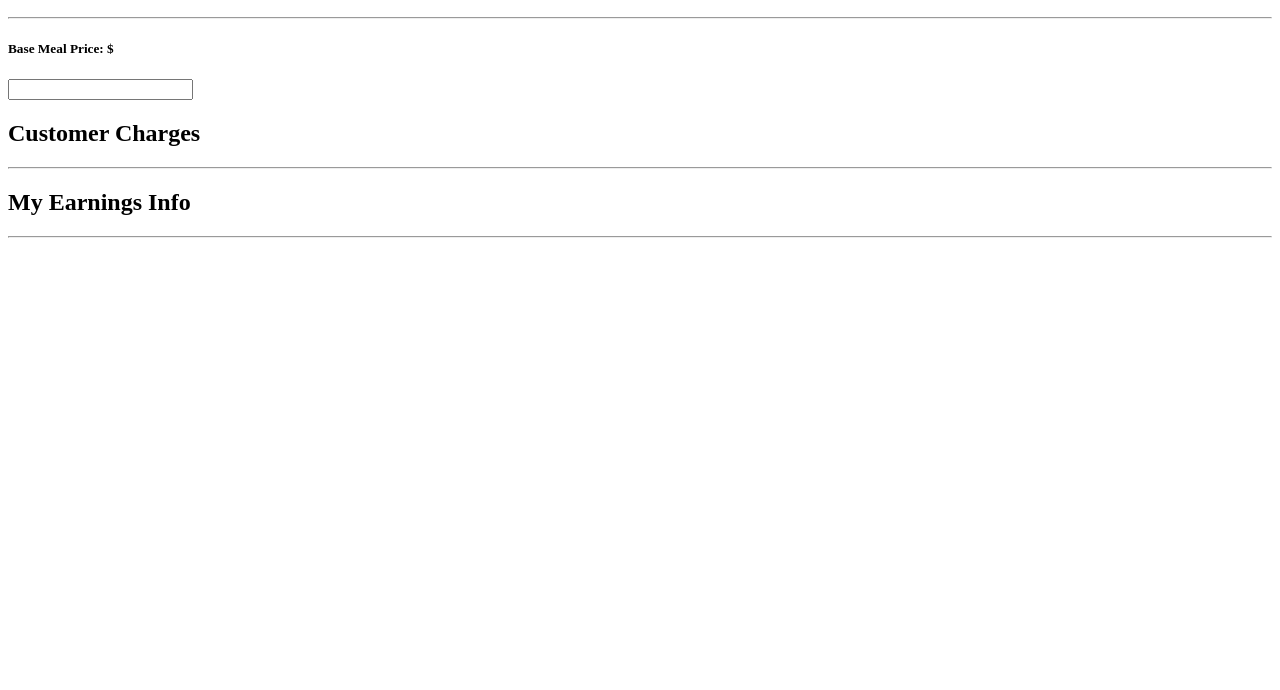
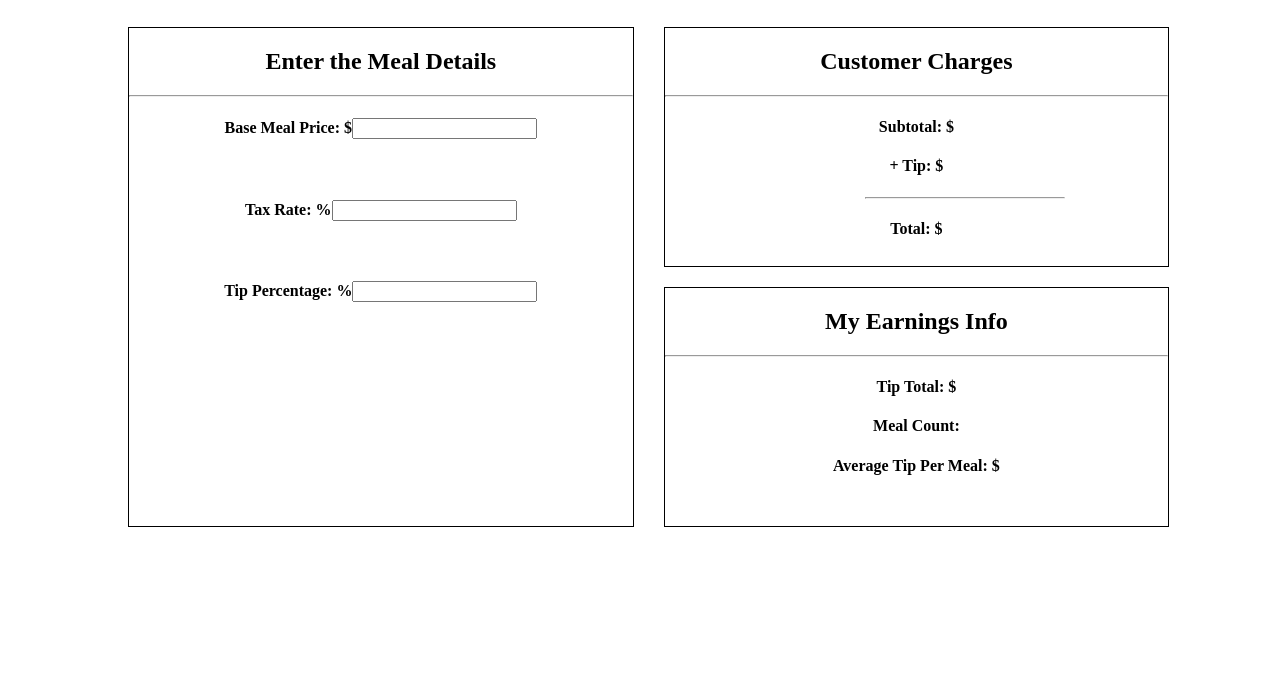
Before and after one commit to Doonyby/angular_waitstaff, a plain HTML site: page index.html in a window 1280 px wide. Shown: the part 110-800 px from the top of the page. Drawn offline with nearby package versions, Linux system fonts and the light colour scheme.

Commit message:
finished template

```diff
--- a/index.html
+++ b/index.html
@@ -10,19 +10,27 @@
 </head>
 <body ng-app="myApp">
 	<h1>Waitstaff Calculator</h1>
-	<div ng-controller="myCtrl as vm">
-		<div id="mealDetails">
+	<section ng-controller="myCtrl as vm">
+		<div class="boxes" id="mealDetails">
 			<h2>Enter the Meal Details</h2><hr>
 			<form>
-				<h5>Base Meal Price: $</h5><input type="number" />
+				<h4>Base Meal Price: $<input type="number" /></h4><br>
+				<h4>Tax Rate: %<input type="number" /></h4><br>
+				<h4>Tip Percentage: %<input type="number" /></h4>
 			</form>
 		</div>
-		<div id="customerCharges">
+		<div class="boxes" id="customerCharges">
 			<h2>Customer Charges</h2><hr>
+			<h4>Subtotal: ${{}}</h4>
+			<h4>+ Tip: ${{}}</h4><hr width="200px" style="margin-left: 200px;">
+			<h4>Total: ${{}}</h4>
 		</div>
-		<div id="myEarnings">
+		<div class="boxes" id="myEarnings">
 			<h2>My Earnings Info</h2><hr>
+			<h4>Tip Total: ${{}}</h4>
+			<h4>Meal Count: {{}}</h4>
+			<h4>Average Tip Per Meal: ${{}}</h4>
 		</div>
-	</div>
+	</section>
 </body>
 </html>
--- a/module.js
+++ b/module.js
@@ -1,5 +1,4 @@
-angular.module('myApp' []);
-
-myApp.controller('myCtrl', function() {
+angular.module('myApp', [])
+	.controller('myCtrl', function() {
 
 });
--- a/style.css
+++ b/style.css
@@ -0,0 +1,47 @@
+html {
+	box-sizing: border-box;
+	-web-font-smoothing: antialiased;
+}
+
+*, *:before, *:after {
+	box-sizing: inherit;
+}
+
+body {
+	text-align: center;
+}
+
+section {
+	text-align: center;
+}
+
+div {
+	border: 1px solid black;
+}
+
+h1 {
+	margin-top: 40px;
+	margin-bottom: 60px;
+}
+
+.boxes {
+	width: 40%;
+	display: inline-block;
+	position: relative;
+	float: left;
+}
+
+#mealDetails {
+	height: 500px;
+	margin-right: 30px;
+	margin-left: 120px;
+}
+
+#customerCharges {
+	height: 240px;
+}
+
+#myEarnings {
+	height: 240px;
+	margin-top: 20px;
+}
```
